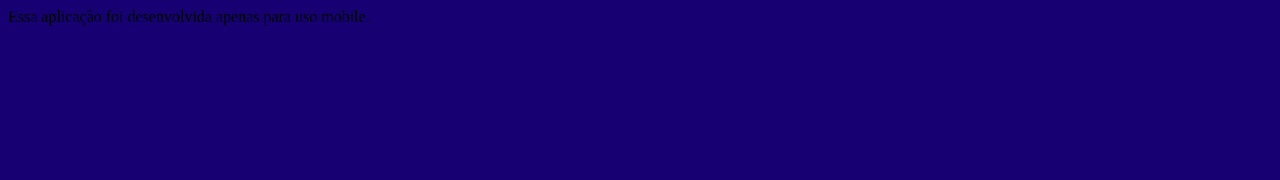
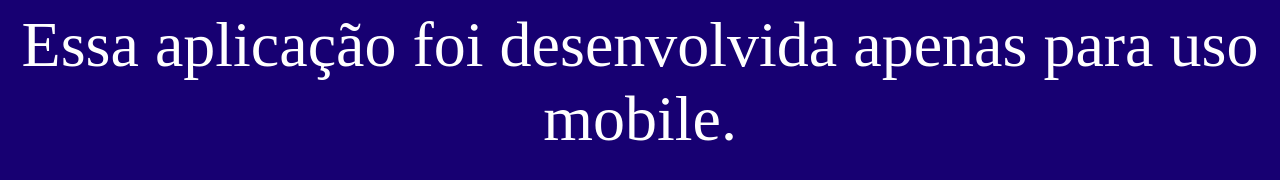
Before and after one commit to MatheusHenriqueMarques/ficance-control, a plain HTML site: page index.html in a window 1280 px wide. Drawn offline with Linux system fonts and the light colour scheme.

Commit message:
Final Save 2.0

```diff
--- a/index.html
+++ b/index.html
@@ -15,7 +15,7 @@
 </head>
 
 <body>
-  <div class="mobile-warning">Essa aplicação foi desenvolvida apenas para uso mobile.</div>
+  <div class="msg">Essa aplicação foi desenvolvida apenas para uso mobile.</div>
   <main>
 
     <div class="textBoasVindas">
```
